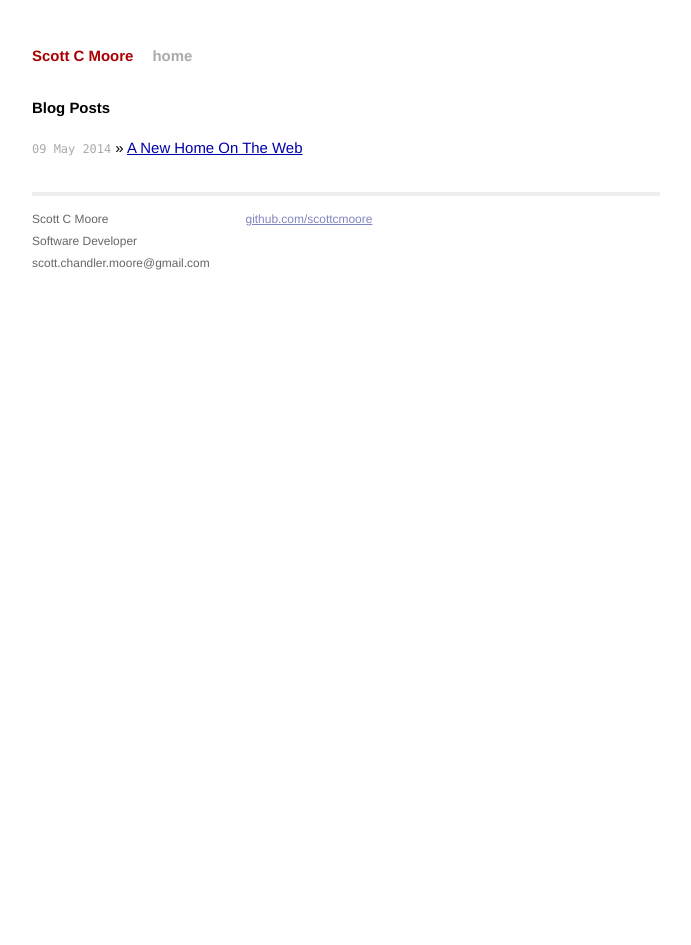
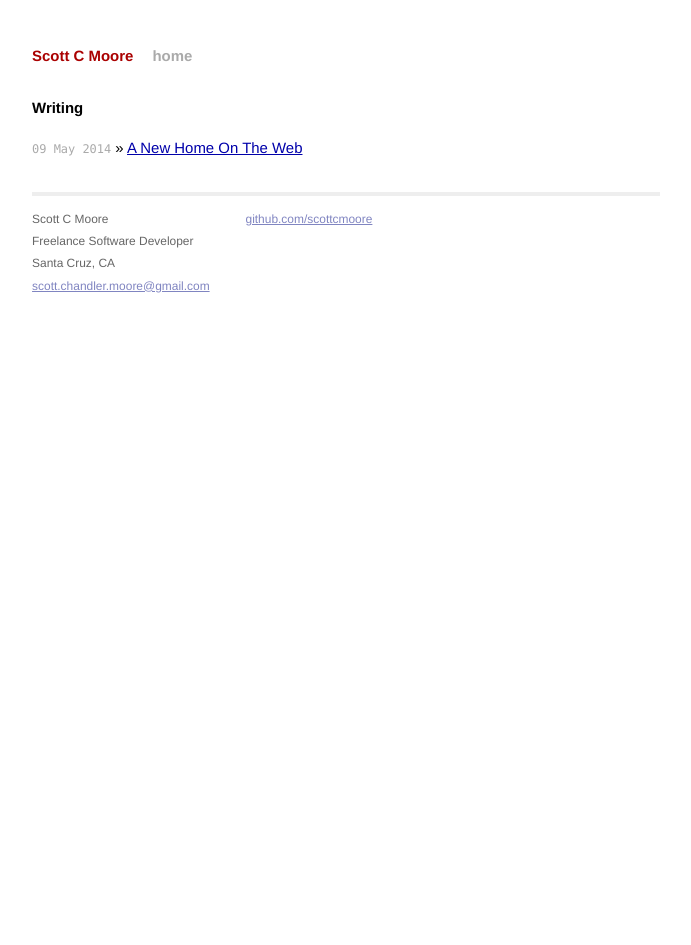
Before and after one commit to scottcmoore/scottcmoore.github.io, a Jekyll site: the page built from index.html, in a window 1280 px wide. Shown: the whole page, without its empty margins (294-985 px from the left). Built offline with Jekyll 4.4.1, drawn with Linux system fonts in a browser that asks for light colours; Markdown is read by kramdown in place of the engine named in the settings.

Commit message:
Change some title text and bio text. Add mailto link.

```diff
--- a/_layouts/default.html
+++ b/_layouts/default.html
@@ -27,8 +27,9 @@
             <div class="contact">
               <p>
                 Scott C Moore<br />
-                Software Developer<br />
-                scott.chandler.moore@gmail.com
+                Freelance Software Developer<br />
+                Santa Cruz, CA<br />
+                <a href="scott.chandler.moore@gmail.com">scott.chandler.moore@gmail.com</a>
               </p>
             </div>
             <div class="contact">
--- a/index.html
+++ b/index.html
@@ -1,10 +1,10 @@
 ---
 layout: default
-title: Scott C Moore
+title: Freelance Software Developer, Santa Cruz CA, Scott C Moore
 ---
 
 <div id="home">
-  <h1>Blog Posts</h1>
+  <h1>Writing</h1>
   <ul class="posts">
     {% for post in site.posts %}
       <li><span>{{ post.date | date_to_string }}</span> &raquo; <a href="{{ post.url }}">{{ post.title }}</a></li>
```
